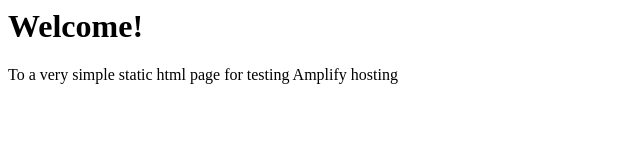
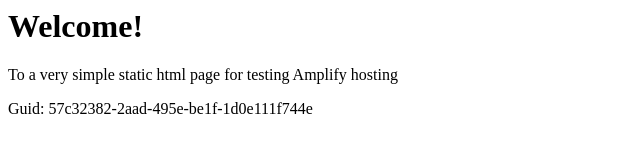
Before and after one commit to aws-aemilia-lhr/Github-PR-Commit-Integration-Test-DoNotTouch-v1-preprod-eu-west-2, a website: page src/index.html in a window 1280 px wide. Shown: the whole page, without its empty margins (0-640 px from the left). Drawn offline with Linux system fonts and the light colour scheme.

Commit message:
commit from integ tests

```diff
--- a/src/index.html
+++ b/src/index.html
@@ -1,3 +1,5 @@
+
+
 <html lang="en">
 
 <head>
@@ -10,6 +12,6 @@
 <body>
     <h1>Welcome!</h1>
     <p>To a very simple static html page for testing Amplify hosting</p>
-</body>
+    <p>Guid: 57c32382-2aad-495e-be1f-1d0e111f744e</p></body>
 
 </html>
```
